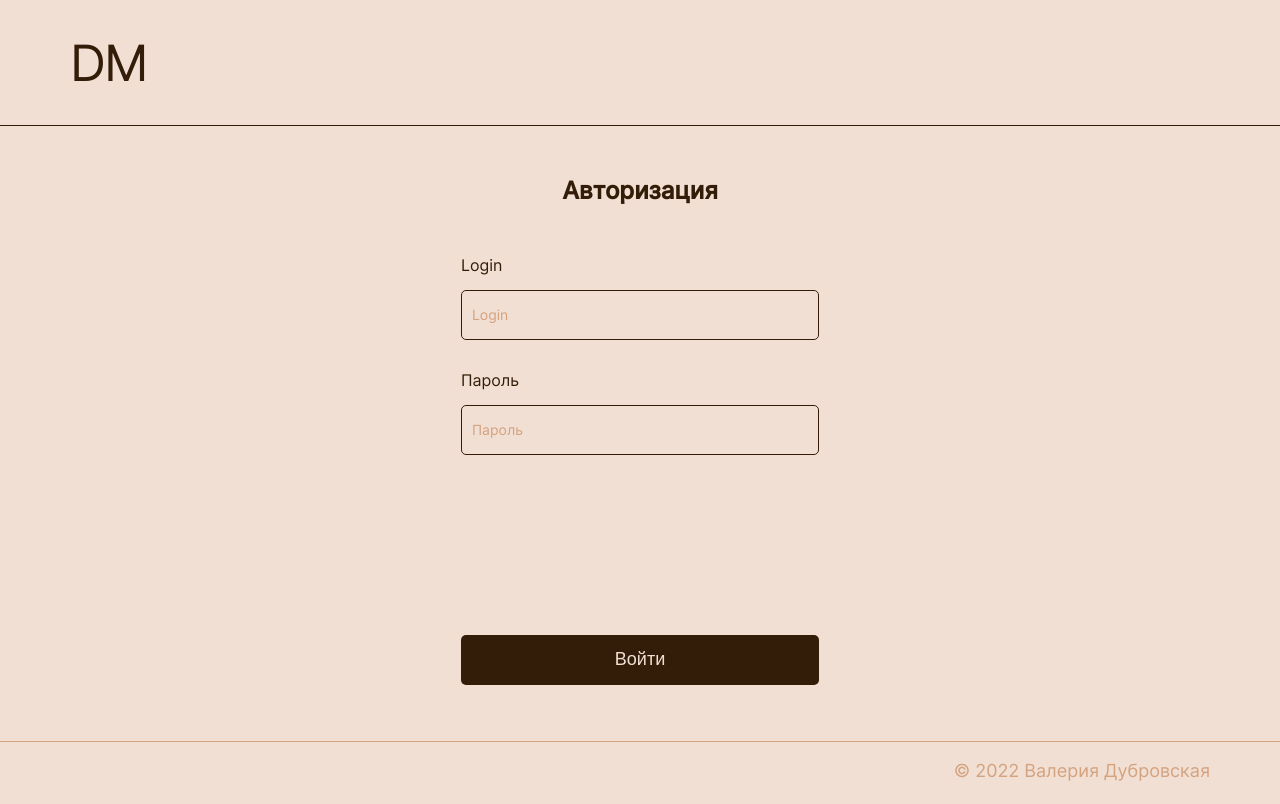
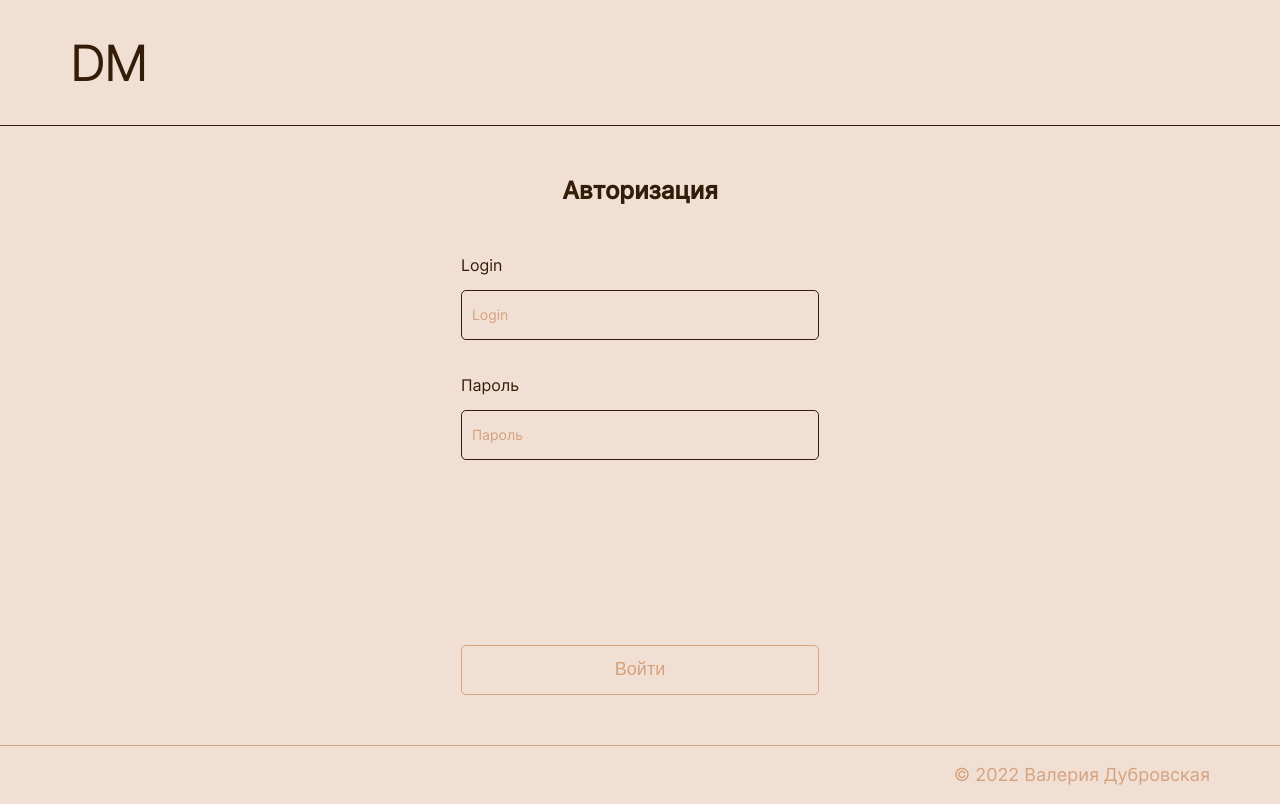
Before and after one commit to Spheno/delivery-map, a React (Create React App) app: page /signin in a window 1280 px wide. Built offline with nearby package versions, Linux system fonts and the light colour scheme.

Commit message:
validation

```diff
--- a/src/components/Login/Login.css
+++ b/src/components/Login/Login.css
@@ -24,6 +24,7 @@
   display: flex;
   flex-direction: column;
   position: relative;
+  margin-bottom: 35px;
 }
 
 .form__input {
@@ -38,7 +39,7 @@
   padding: 10px;
   box-sizing: border-box;
   background-color: #f2dfd3;
-  margin: 15px auto 30px;
+  margin-top: 15px;
   color: #341d08;
 }
 
@@ -53,7 +54,7 @@
   display: flex;
   justify-content: center;
   align-items: center;
-  border: none;
+  border: 1px solid #d3a27f;
   border-radius: 5px;
   padding: 0;
   margin: 150px auto 50px;
@@ -74,11 +75,11 @@
 
 }
 
-/***************************************************/
 .form__input-error {
   color: #f00;
   padding: 0;
   margin: 0;
+  font-size: 12px;
   min-width: 396px;
   position: absolute;
   left: 0;
@@ -86,11 +87,11 @@
 }
 
 .button__disabled {
-  color: #C2C2C2;
-  background-color: #F8F8F8;
+  color: #d3a27f;
+  background-color: #f2dfd3;
 }
 
-/************************************************/
+
 
 @media (max-width: 620px) {
 
--- a/src/components/Login/Login.js
+++ b/src/components/Login/Login.js
@@ -1,14 +1,8 @@
 import './Login.css';
+import { useFormWithValidation } from '../../hooks/useFormWithValidation'
 
-export function Login({ /*onLogIn, err,*/ isLoggedIn }) {
+export function Login({ onLogIn }) {
 
-  /* const navigate = useNavigate();
-
-   useEffect(() => {
-     if(isLoggedIn) {
-       navigate("/movies")
-     }
-   }, [])
 
    const { values, handleChange, errors, isValid } = useFormWithValidation();
 
@@ -16,36 +10,36 @@ export function Login({ /*onLogIn, err,*/ isLoggedIn }) {
      e.preventDefault();
      onLogIn(
        {
-         email: values.email,
+         login: values.login,
          password: values.password
        }
      );
-   }*/
+   }
 
   return (
 
     <main className="page__container">
       <section className="form">
         <h2 className="form__title">Авторизация</h2>
-        <form name="signin" className="form__container" /*onSubmit={(e) => handleSubmit(e)}*/ >
+        <form name="signin" className="form__container" onSubmit={(e) => handleSubmit(e)} >
           <label className="form__label" htmlFor="login">
             Login
             <input type="text" name="login" className="form__input" id="login"
-              placeholder="Login" minLength="2" maxLength="30" required /*onChange={(e) => handleChangeEmail(e)}*/ />
+              placeholder="Login" minLength="2" maxLength="30" required value={values.login || ""} onChange={(e) => handleChange(e)} />
             <span className="form__input-error" id="login-error">
-              {/*errors.email || ""*/}
+              {errors.login || ""}
             </span>
           </label>
           <label className="form__label" htmlFor="password">
             Пароль
             <input type="password" name="password" className="form__input" id="password"
-              placeholder="Пароль" required /*onChange={(e) => handleChangePassword(e)}*/ />
+              placeholder="Пароль" required value={values.password || ""} onChange={(e) => handleChange(e)} />
             <span className="form__input-error" id="password-error">
-              {/*errors.password || ""*/}
+              {errors.password || ""}
             </span>
           </label>
 
-          <button className="form__button-submit form__button-submit_type_signin hover-button" type="submit">Войти</button>
+          <button className={`form__button-submit form__button-submit_type_signin ${isValid ? 'hover-button' : 'button__disabled'}`} type="submit">Войти</button>
         </form>
       </section>
     </main>
--- /dev/null
+++ b/src/hooks/useFormWithValidation.js
@@ -0,0 +1,21 @@
+import { useCallback, useState } from "react"
+
+export function useFormWithValidation() {
+  const [values, setValues] = useState({});
+  const [errors, setErrors] = useState({});
+  const [isValid, setIsValid] = useState(false);
+
+
+    const handleChange = (e) => {
+      const input = e.target;
+      const value = input.value;
+      const name = input.name;
+
+      setValues(prevState => ({ ...prevState, [name]: value}));
+
+      setErrors (prevState => ({ ...prevState, [name]: input.validationMessage }));
+      setIsValid(input.closest("form").checkValidity())
+    }
+
+    return { values, handleChange, errors, isValid }
+}
```
